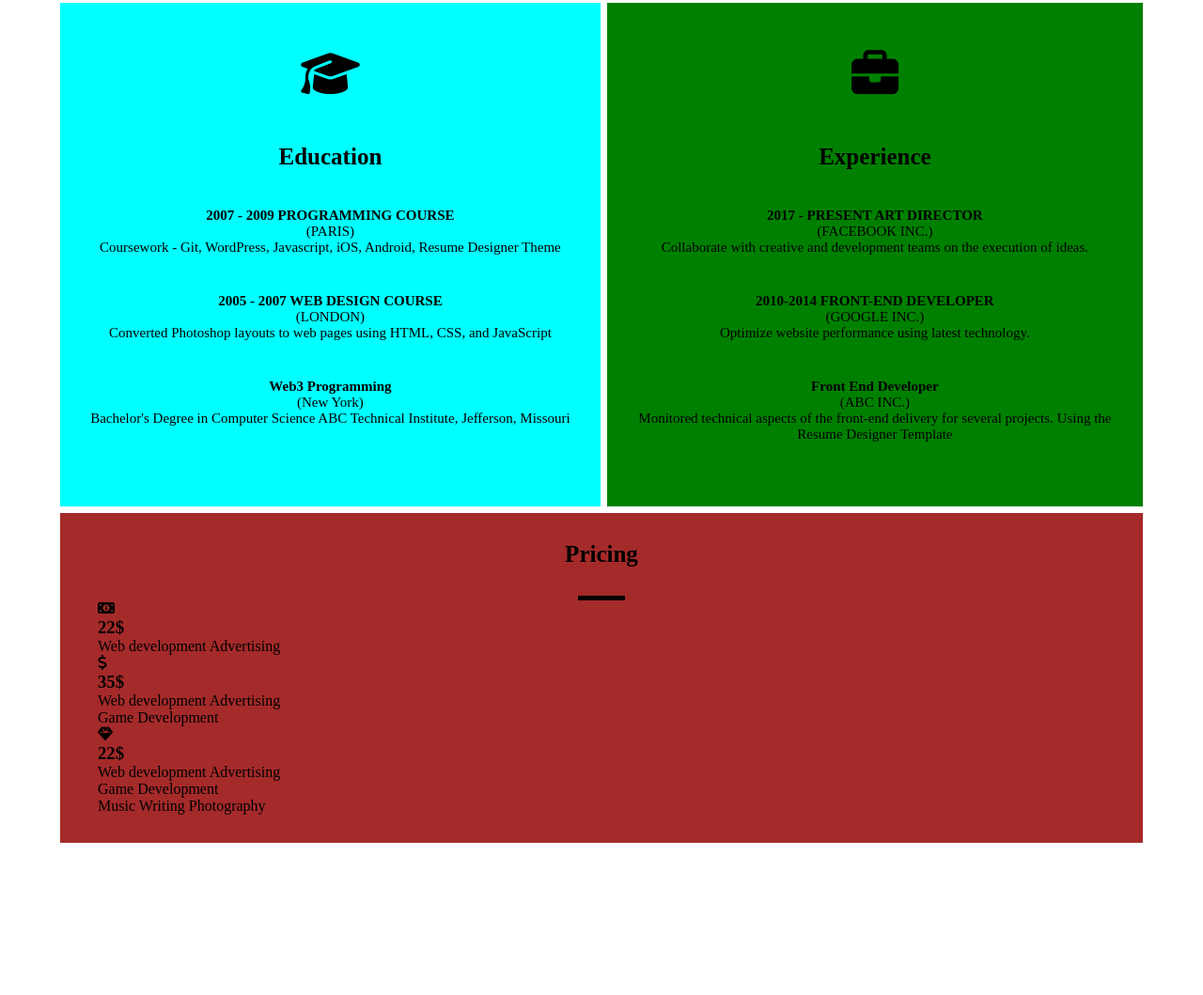
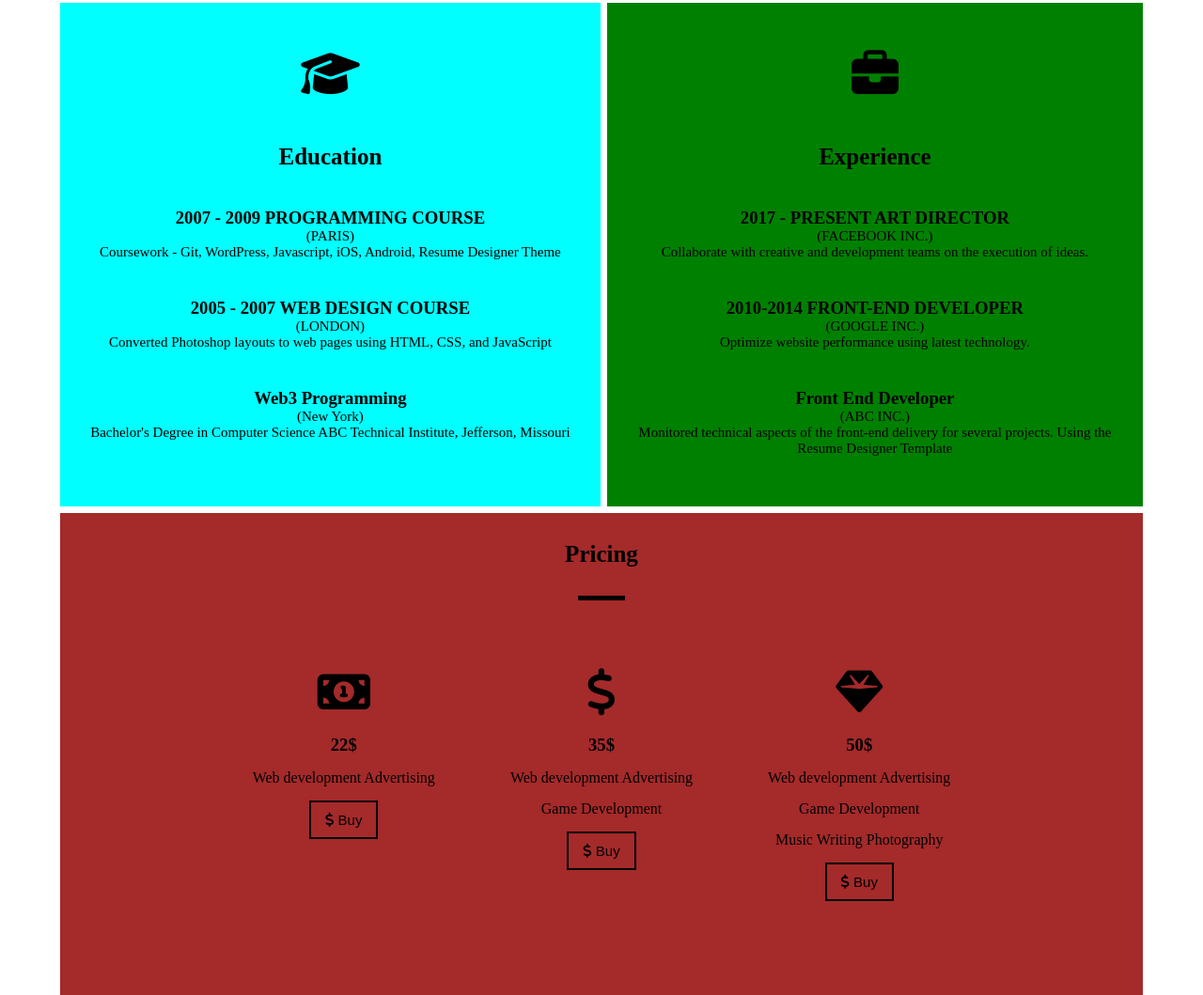
Before and after one commit to tumpamim07/Web3_Programming_Language, a plain HTML site: page Class-10 (Website)/index.html in a window 1280 px wide. Shown: the part 1152-2211 px from the top of the page at 94% size. Before the commit the page ends 2049 px from the top, so only its background shows below. Drawn offline with Linux system fonts and the light colour scheme.

Commit message:
education and resume , pricing

```diff
--- a/Class-10 (Website)/index.html
+++ b/Class-10 (Website)/index.html
@@ -1,10 +1,16 @@
 <!DOCTYPE html>
 <html lang="en">
   <head>
-    <meta charset="UTF-8">
-    <meta name="viewport" content="width=device-width, initial-scale=1.0">
-    <link rel="stylesheet" href="https://cdnjs.cloudflare.com/ajax/libs/font-awesome/6.6.0/css/all.min.css" integrity="sha512-Kc323vGBEqzTmouAECnVceyQqyqdsSiqLQISBL29aUW4U/M7pSPA/gEUZQqv1cwx4OnYxTxve5UMg5GT6L4JJg==" crossorigin="anonymous" referrerpolicy="no-referrer" />
-    <link rel="stylesheet" href="style.css">
+    <meta charset="UTF-8" />
+    <meta name="viewport" content="width=device-width, initial-scale=1.0" />
+    <link
+      rel="stylesheet"
+      href="https://cdnjs.cloudflare.com/ajax/libs/font-awesome/6.6.0/css/all.min.css"
+      integrity="sha512-Kc323vGBEqzTmouAECnVceyQqyqdsSiqLQISBL29aUW4U/M7pSPA/gEUZQqv1cwx4OnYxTxve5UMg5GT6L4JJg=="
+      crossorigin="anonymous"
+      referrerpolicy="no-referrer"
+    />
+    <link rel="stylesheet" href="style.css" />
     <title>Resume</title>
   </head>
   <body>
@@ -69,7 +75,7 @@
           </div>
           <div class="right">
             <div class="right-image">
-                        <img src="pexels-jopwell-2422286.jpg" alt="" >
+              <img src="pexels-jopwell-2422286.jpg" alt="" />
             </div>
           </div>
         </div>
@@ -81,7 +87,13 @@
           <div class="about-content">
             <h1>About Me</h1>
             <span class="line-about"></span>
-                    <p>I am Tumpa Moni Mim, web designer from Dhaka, Bangladesh. I have rich experience in web site design and building and customization, also I am good at wordpress and using Resume Designer Theme. I love to talk with you about our unique and Resume Designer Template.</p>
+            <p>
+              I am Tumpa Moni Mim, web designer from Dhaka, Bangladesh. I have
+              rich experience in web site design and building and customization,
+              also I am good at wordpress and using Resume Designer Theme. I
+              love to talk with you about our unique and Resume Designer
+              Template.
+            </p>
             <p>AGE.....25</p>
             <p>RESIDENCE.....DHAKA</p>
             <p>FREELANCE.....Available</p>
@@ -89,7 +101,6 @@
           </div>
         </div>
       </section>
-
 
       <!-- ----------------------------------------------- Resume ------------------------------------------------------------------- -->
 
@@ -102,7 +113,6 @@
 
       <!-- ----------------------------------------------- Education & Experience ------------------------------------------------------------------- -->
 
-
       <section class="education-experience">
         <div class="edu-exp-container">
           <div class="left-education">
@@ -113,17 +123,26 @@
             <div class="pro-course">
               <h3>2007 - 2009 PROGRAMMING COURSE</h3>
               <p>(PARIS)</p>
-                        <p>Coursework - Git, WordPress, Javascript, iOS, Android, Resume Designer Theme</p>
+              <p>
+                Coursework - Git, WordPress, Javascript, iOS, Android, Resume
+                Designer Theme
+              </p>
             </div>
             <div class="web-course">
-                        <h3>2005 - 2007 WEB DESIGN COURSE </h3>
+              <h3>2005 - 2007 WEB DESIGN COURSE</h3>
               <p>(LONDON)</p>
-                        <p>Converted Photoshop layouts to web pages using HTML, CSS, and JavaScript</p>
+              <p>
+                Converted Photoshop layouts to web pages using HTML, CSS, and
+                JavaScript
+              </p>
             </div>
             <div class="art-course">
               <h3>Web3 Programming</h3>
               <p>(New York)</p>
-                        <p>Bachelor's Degree in Computer Science ABC Technical Institute, Jefferson, Missouri</p>
+              <p>
+                Bachelor's Degree in Computer Science ABC Technical Institute,
+                Jefferson, Missouri
+              </p>
             </div>
           </div>
           <div class="right-experience">
@@ -134,7 +153,10 @@
             <div class="art-director">
               <h3>2017 - PRESENT ART DIRECTOR</h3>
               <p>(FACEBOOK INC.)</p>
-                            <p>Collaborate with creative and development teams on the execution of ideas.</p>
+              <p>
+                Collaborate with creative and development teams on the execution
+                of ideas.
+              </p>
             </div>
             <div class="senior-developer">
               <h3>2010-2014 FRONT-END DEVELOPER</h3>
@@ -144,9 +166,11 @@
             <div class="frontend-developer">
               <h3>Front End Developer</h3>
               <p>(ABC INC.)</p>
-                            <p>Monitored technical aspects of the front-end delivery for several projects. Using the Resume Designer Template</p>
+              <p>
+                Monitored technical aspects of the front-end delivery for
+                several projects. Using the Resume Designer Template
+              </p>
             </div>
-
           </div>
         </div>
       </section>
@@ -162,27 +186,45 @@
 
           <div class="all">
             <div class="left-price">
+              <div class="all-b">
                 <i class="fa-solid fa-money-bill-1"></i>
+              </div>
               <h3>22$</h3>
               <p>Web development Advertising</p>
+              <button>
+                <i class="fa-solid fa-dollar-sign"></i>
+                <span class="price-span">Buy</span>
+              </button>
             </div>
             <div class="middle-price">
+              <div class="all-b">
                 <i class="fa-solid fa-dollar-sign"></i>
+              </div>
               <h3>35$</h3>
               <p>Web development Advertising</p>
-                    <p> Game Development</p>
+              <p>Game Development</p>
+
+              <button>
+                <i class="fa-solid fa-dollar-sign"></i>
+                <span class="price-span">Buy</span>
+              </button>
             </div>
             <div class="right-price">
+              <div class="all-b">
                 <i class="fas fa-gem"></i>
-                    <h3>22$</h3>
+              </div>
+              <h3>50$</h3>
               <p>Web development Advertising</p>
-                    <p> Game Development</p>
-                    <p> Music Writing Photography</p>
+              <p>Game Development</p>
+              <p>Music Writing Photography</p>
+              <button>
+                <i class="fa-solid fa-dollar-sign"></i>
+                <span class="price-span">Buy</span>
+              </button>
             </div>
           </div>
         </div>
       </section>
-
     </main>
   </body>
 </html>
--- a/Class-10 (Website)/style.css
+++ b/Class-10 (Website)/style.css
@@ -226,20 +226,27 @@ nav{
     flex-direction: row;
     justify-content: space-between;
     text-align: center;
-    height: 70vh;
+
     width: 100%;
+    height: fit-content;
+    flex-wrap: wrap;
 }
 
 .edu-exp-container h3{
-    font-size: 15px;
+    width: 100%;
+    max-width: 100%;
+    min-width: 100%;
+    margin: auto;
+    text-align: center;
+    padding: 0px 10px;
 }
 
 .edu-exp-container p{
     font-size: 15px;
     padding: 0px 10px;
-    display: block;
-    max-width: 600px;
-    min-width: 320px;
+    width: 100%;
+    max-width: 100%;
+    min-width: 100%;
     margin: auto;
     text-align: center;
 }
@@ -250,8 +257,7 @@ nav{
     flex-direction: column;
     gap: 40px;
     width: 49.5%;
-    padding: 0px 10px;
-
+    padding: 0px 20px 40px 20px;
 }
 
 
@@ -271,7 +277,7 @@ nav{
     display: flex;
     flex-direction: column;
     gap: 40px;
-    padding: 0px 10px;
+    padding: 0px 20px 40px 20px;
 }
 
 
@@ -289,10 +295,14 @@ nav{
 
 .pricing{
     width: 90%;
+    margin: auto;
+    margin-top: 7px;
+    height: 300px;
+}
+
+.price-container{
+    background-color: brown;
     padding: 30px 40px;
-    margin: auto;
-    background-color: brown;
-    margin-top: 7px;
 }
 
 .pricing .price-cont{
@@ -312,6 +322,42 @@ nav{
     background-color: black;
     height: 5px;
     width: 50px;
+}
+
+.price-container .all{
+    display: flex;
+    gap: 80px;
+    padding: 70px 10px;
+    text-align: center;
+    justify-content: center;
+    flex-wrap: wrap;
+}
+
+.all .left-price, .all .middle-price{
+    display: flex;
+    flex-direction: column;
+    align-items: center;
+    gap: 15px;
+}
+
+
+.all .right-price{
+    display: flex;
+    flex-direction: column;
+    align-items: center;
+    gap: 15px;
+}
+
+
+.all .all-b{
+    font-size: 50px;
+}
+
+.all button{
+    border: 2px solid black;
+    padding: 10px 15px;
+    background-color: transparent;
+    font-size: 15px;
 }
 
 
```
Lines whose indentation alone changed are shown as unchanged.
